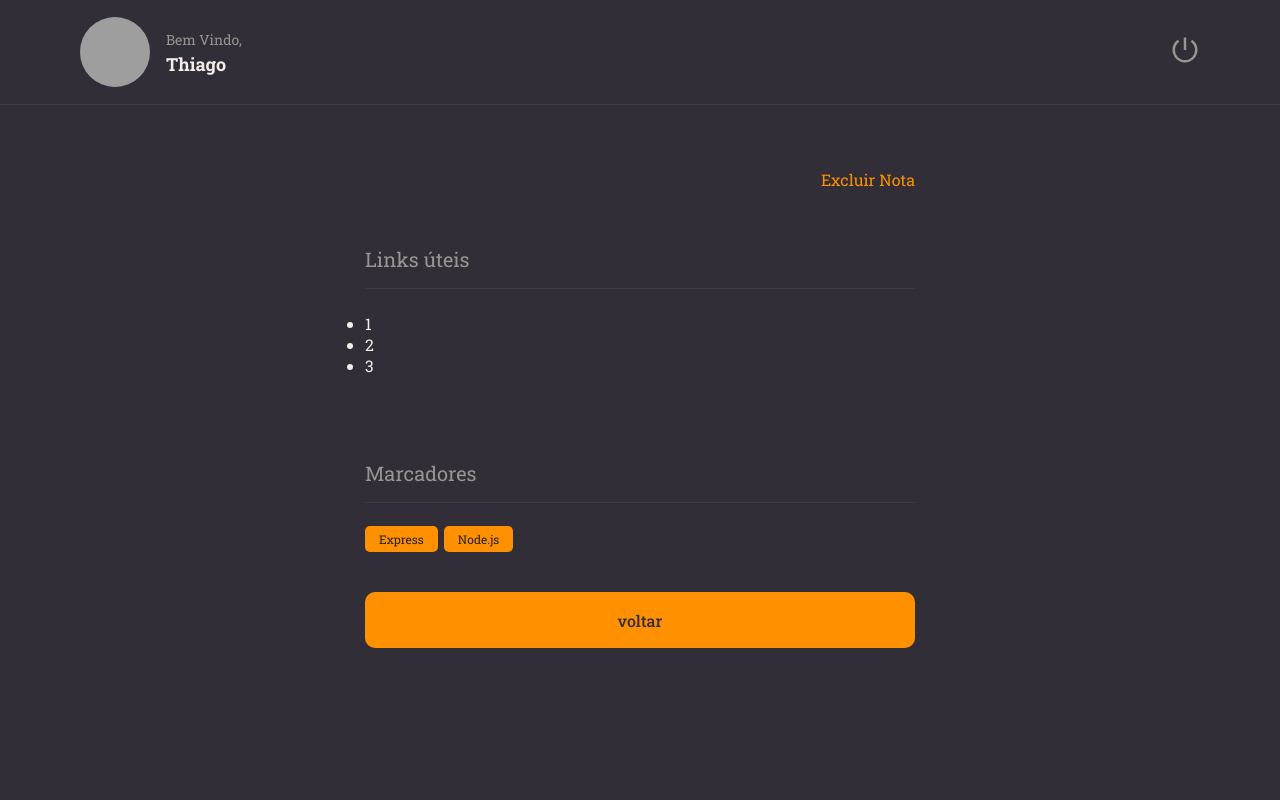
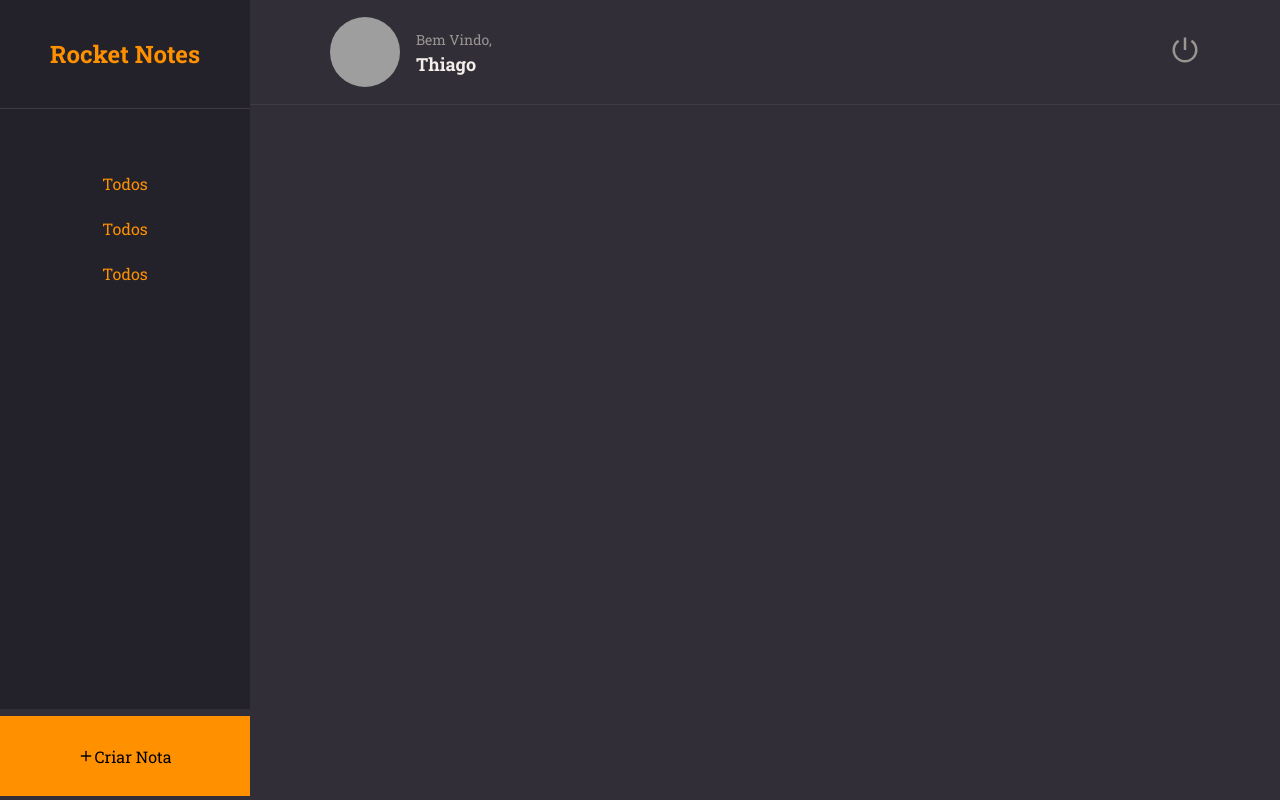
Before and after one commit to Prattiz/Notes, a React (Vite) app: page / in a window 1280 px wide. Built offline with nearby package versions, Linux system fonts and the light colour scheme; grey boxes are pictures that could not be loaded.

Commit message:
UPDATE PROJECT 2

```diff
--- a/src/components/ButtonT/index.jsx
+++ b/src/components/ButtonT/index.jsx
@@ -1,8 +1,12 @@
 import { Conteiner } from "./styles";
 
-export function ButtonText({ title, ...rest }){
+export function ButtonText({ title, Active = false, ...rest }){
     return(
-        <Conteiner type="button" {...rest}>
+        <Conteiner
+        type="button"
+        $active={Active.toString()}
+        {...rest}
+        >
             {title}
         </Conteiner>
     )
--- a/src/components/ButtonT/styles.js
+++ b/src/components/ButtonT/styles.js
@@ -3,7 +3,7 @@ import styled from "styled-components";
 export const Conteiner = styled.button`
 
     background: none;
-    color:${({theme}) => theme.COLORS.ORANGE};
+    color:${({theme, $active}) => $active? theme.COLORS.ORANGE: theme.COLORS.GRAY_100 };
     border:none;
     font-size:16px;
 
--- a/src/main.jsx
+++ b/src/main.jsx
@@ -2,15 +2,15 @@ import React from 'react';
 import ReactDOM from 'react-dom/client';
 import { ThemeProvider } from 'styled-components';
 import GlobalStyles from './styles/global';
-import { App } from "./pages/Details/index"
 import theme  from './styles/theme';
+import { Home } from "./pages/Home/index"
 
 
 ReactDOM.createRoot(document.getElementById('root')).render(
   <React.StrictMode>
     <ThemeProvider theme={theme}>
     <GlobalStyles />
-      <App />
+      <Home />
     </ThemeProvider>
   </React.StrictMode>
 )
--- a/src/pages/Home/index.jsx
+++ b/src/pages/Home/index.jsx
@@ -0,0 +1,36 @@
+import { Conteiner, Brand, Search, Menu, Content, NewNote } from "./style";
+import { FiPlus } from "react-icons/fi";
+import { Header } from "../../components/Header";
+import { ButtonText} from "../../components/ButtonT"
+
+export function Home() {
+    return(
+        <Conteiner>
+            <Brand>
+                <h1>Rocket Notes</h1>
+            </Brand>
+
+            <Header />
+
+            <Menu>
+
+                <li><ButtonText title="Todos"/></li>
+                <li><ButtonText title="Todos"/></li>
+                <li><ButtonText title="Todos"/></li>
+
+
+
+            </Menu>
+
+            <Search>
+
+            </Search>
+
+            <Content>
+
+            </Content>
+
+            <NewNote><FiPlus /> Criar Nota</NewNote>
+        </Conteiner>
+    )
+}
--- a/src/pages/Home/style.js
+++ b/src/pages/Home/style.js
@@ -0,0 +1,69 @@
+import styled from "styled-components";
+
+
+export const Conteiner = styled.div`
+  width: 100%;
+  height: 100vh;
+
+  display: grid;
+  grid-template-columns: 250px auto;
+  grid-template-rows: 105px 128px auto, 64px;
+  grid-template-areas:
+    "brand header"
+    "menu search"
+    "menu content"
+    "newnotes content";
+
+  background: ${({ theme }) => theme.COLORS.BACKGROUND_800};
+`;
+
+export const Brand = styled.div`
+
+    grid-area: brand;
+    display:flex;
+    justify-content: center;
+    align-items: center;
+    border-bottom: 1px solid ${({theme}) => theme.COLORS.BACKGROUND_700};
+    background-color: ${({theme}) => theme.COLORS.BACKGROUND_900};
+
+    >h1{
+        font-size: 24px;
+        color:${({theme}) => theme.COLORS.ORANGE};
+    }
+
+`;
+export const Search = styled.div`
+
+    grid-area: search;
+
+`;
+export const Menu = styled.ul`
+
+    grid-area: menu;
+    background-color: ${({theme}) => theme.COLORS.BACKGROUND_900};
+    padding-top: 64px;
+    text-align: center;
+    height: 75vh;
+
+    > li{
+        margin-bottom: 24px;
+    }
+`;
+
+export const Content = styled.div`
+
+    grid-area: content;
+`;
+
+export const NewNote = styled.button`
+
+    grid-area: newnotes;
+    height: 80px;
+    display:flex;
+    align-items: center;
+    justify-content: center;
+    border: none;
+    background-color: ${({theme}) => theme.COLORS.ORANGE};
+
+
+`;
```
